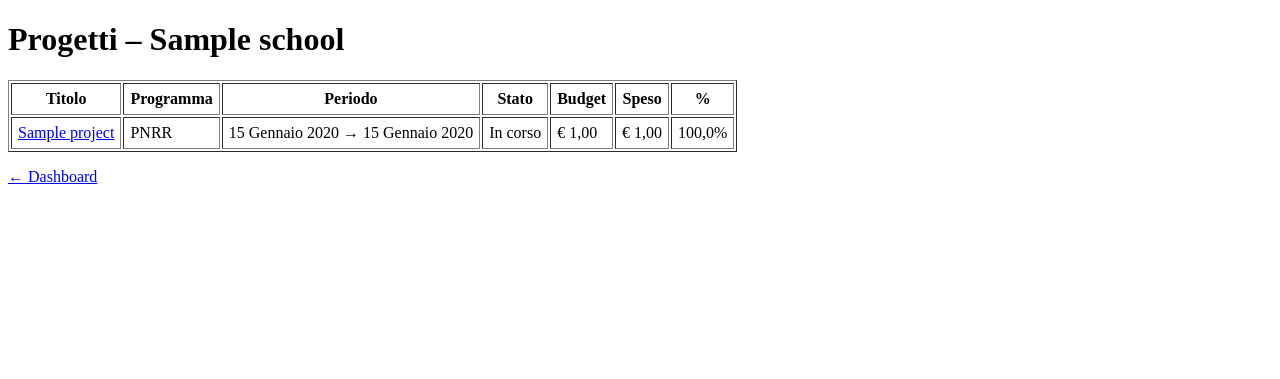
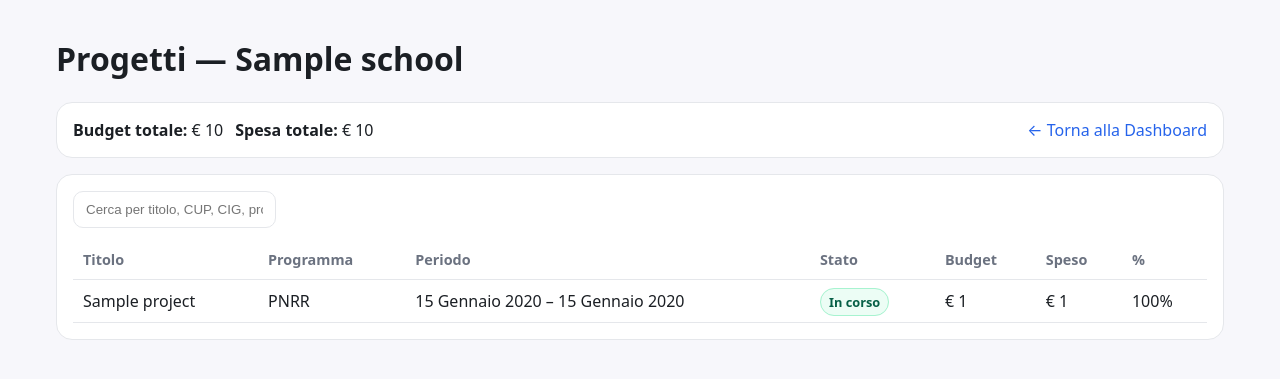
Before and after one commit to Berboa34/scuolahub, a Django app: template templates/projects/list.html in a window 1280 px wide. Shown: the top 379 px of the page. Run offline with Django 5.2, Linux system fonts and the light colour scheme; tables that the repository leaves empty hold one stand-in row (values such as "Sample post"); the template is opened without the code that fills it: values that come from a table or form of the project are taken from there, most other values are stand-ins (such as "Sample title", 1, 10 or a date in 2020).

Commit message:
Lista progetti su /progetti/ con template dedicato

```diff
--- a/templates/projects/list.html
+++ b/templates/projects/list.html
@@ -1,25 +1,82 @@
+{% load humanize %}
 <!doctype html>
-<html lang="it"><head>
-<meta charset="utf-8"><title>Progetti – {{ school.name }}</title>
-</head><body>
-<h1>Progetti – {{ school.name }}</h1>
-<table border="1" cellpadding="6">
-<thead><tr><th>Titolo</th><th>Programma</th><th>Periodo</th><th>Stato</th><th>Budget</th><th>Speso</th><th>%</th></tr></thead>
-<tbody>
+<html lang="it">
+<head>
+  <meta charset="utf-8">
+  <title>Progetti – ScuolaHub</title>
+  <meta name="viewport" content="width=device-width, initial-scale=1" />
+  <style>
+    :root{--bg:#f7f7fb;--panel:#ffffff;--ink:#1b1f24;--muted:#6b7280;--primary:#2563eb;--line:#e5e7eb;}
+    *{box-sizing:border-box}
+    body{margin:0;font-family:system-ui,-apple-system,Segoe UI,Roboto,Ubuntu,Helvetica,Arial,sans-serif;background:var(--bg);color:var(--ink)}
+    .wrap{max-width:1200px;margin:0 auto;padding:16px}
+    .card{background:var(--panel);border:1px solid var(--line);border-radius:16px;padding:16px;margin-bottom:16px}
+    table{width:100%;border-collapse:collapse}
+    th,td{padding:10px;border-bottom:1px solid var(--line);text-align:left}
+    th{font-size:.9rem;color:var(--muted)}
+    .status{font-size:.8rem;font-weight:600;padding:4px 8px;border-radius:999px;border:1px solid var(--line)}
+    .status.active{background:#ecfdf5;color:#065f46;border-color:#a7f3d0}
+    .toolbar{display:flex;gap:8px;flex-wrap:wrap;align-items:center}
+    .input{border:1px solid var(--line);padding:10px 12px;border-radius:10px;background:#fff}
+    .right{margin-left:auto}
+    a{color:var(--primary);text-decoration:none}
+  </style>
+</head>
+<body>
+  <div class="wrap">
+    <h1>Progetti{% if school %} — <span class="muted">{{ school.name }}</span>{% endif %}</h1>
+
+    <div class="card" style="display:flex;gap:12px;align-items:center">
+      <div><b>Budget totale:</b> € {{ totals.budget|floatformat:0|intcomma }}</div>
+      <div><b>Spesa totale:</b> € {{ totals.spent|floatformat:0|intcomma }}</div>
+      <div class="right">
+        <a href="{% url 'dashboard' %}">← Torna alla Dashboard</a>
+      </div>
+    </div>
+
+    <div class="card">
+      <div class="toolbar" style="margin-bottom:12px">
+        <input id="q" class="input" placeholder="Cerca per titolo, CUP, CIG, programma…">
+      </div>
+
+      <table>
+        <thead>
+          <tr><th>Titolo</th><th>Programma</th><th>Periodo</th><th>Stato</th><th>Budget</th><th>Speso</th><th>%</th></tr>
+        </thead>
+        <tbody id="tbody">
           {% for p in projects %}
-<tr>
-  <td><a href="{% url 'project_detail' p.id %}">{{ p.title }}</a></td>
-  <td>{{ p.get_program_display }}</td>
-  <td>{{ p.start_date }} → {{ p.end_date }}</td>
-  <td>{{ p.get_status_display }}</td>
-  <td>€ {{ p.budget }}</td>
-  <td>€ {{ p.spent }}</td>
-  <td>{{ p.percent_spent }}%</td>
+            <tr data-haystack="{{ p.title }} {{ p.get_program_display|default:p.program }} {{ p.cup|default:'' }} {{ p.cig|default:'' }}"
+                onclick="location.href='{% url 'project_detail' p.id %}'" style="cursor:pointer">
+              <td>{{ p.title }}</td>
+              <td>{{ p.get_program_display|default:p.program }}</td>
+              <td>{{ p.start_date }} – {{ p.end_date }}</td>
+              <td>
+                <span class="status {% if p.status == 'ACTIVE' %}active{% endif %}">
+                  {{ p.get_status_display|default:p.status }}
+                </span>
+              </td>
+              <td>€ {{ p.budget|default:0|floatformat:0|intcomma }}</td>
+              <td>€ {{ p.spent|default:0|floatformat:0|intcomma }}</td>
+              <td>{{ p.percent_spent|floatformat:0 }}%</td>
             </tr>
           {% empty %}
-<tr><td colspan="7">Nessun progetto.</td></tr>
+            <tr><td colspan="7">Nessun progetto presente.</td></tr>
           {% endfor %}
         </tbody>
       </table>
-<p><a href="/">← Dashboard</a></p>
-</body></html>
+    </div>
+  </div>
+
+  <script>
+    const q = document.getElementById('q');
+    const rows = [...document.querySelectorAll('#tbody tr')];
+    q?.addEventListener('input', ()=>{
+      const s = (q.value||'').toLowerCase().trim();
+      rows.forEach(r=>{
+        const hay = (r.dataset.haystack||'').toLowerCase();
+        r.style.display = !s || hay.includes(s) ? '' : 'none';
+      });
+    });
+  </script>
+</body>
+</html>
```
Also changed, not shown: projects/views.py (+29 -43 lines). Lines whose indentation alone changed are shown as unchanged.
